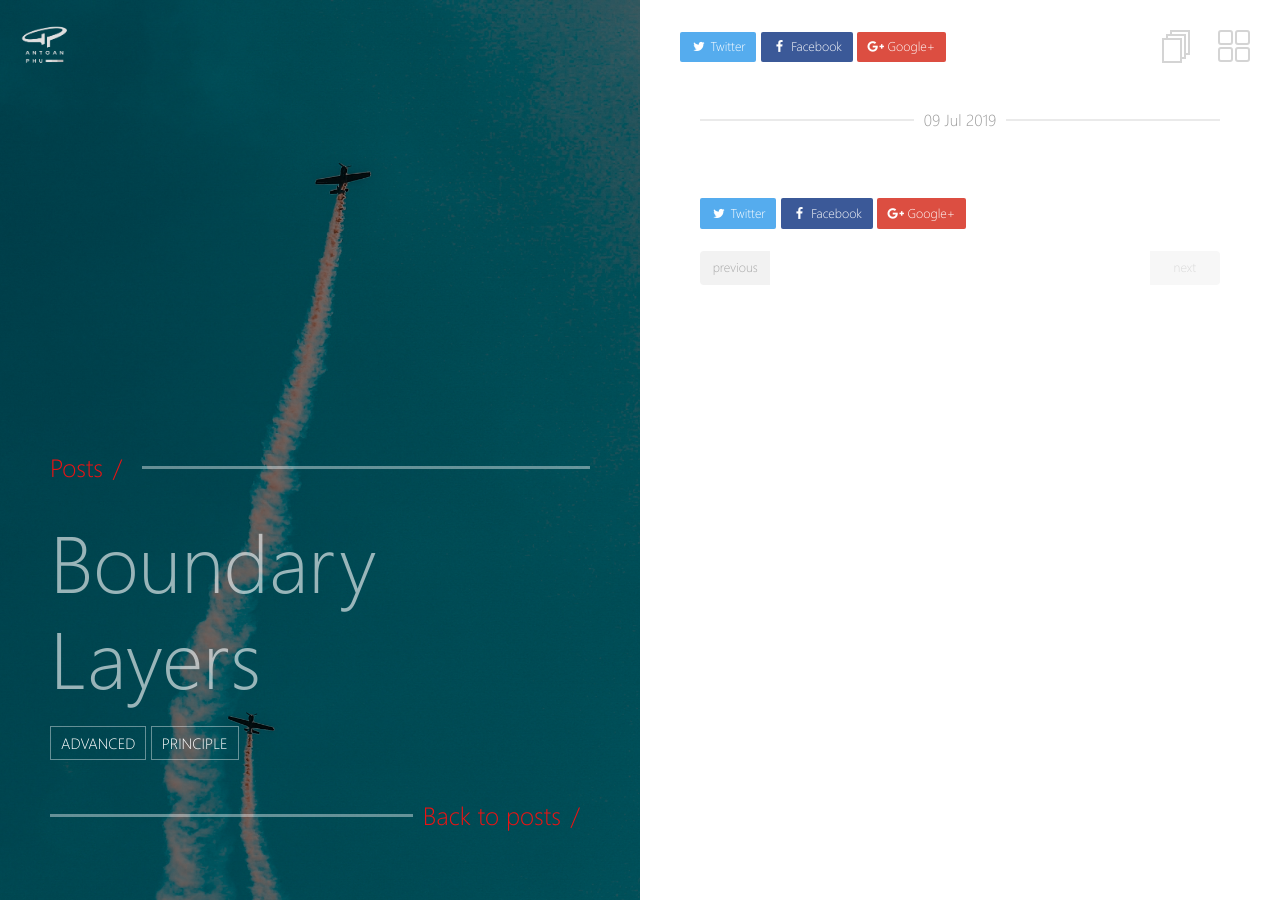
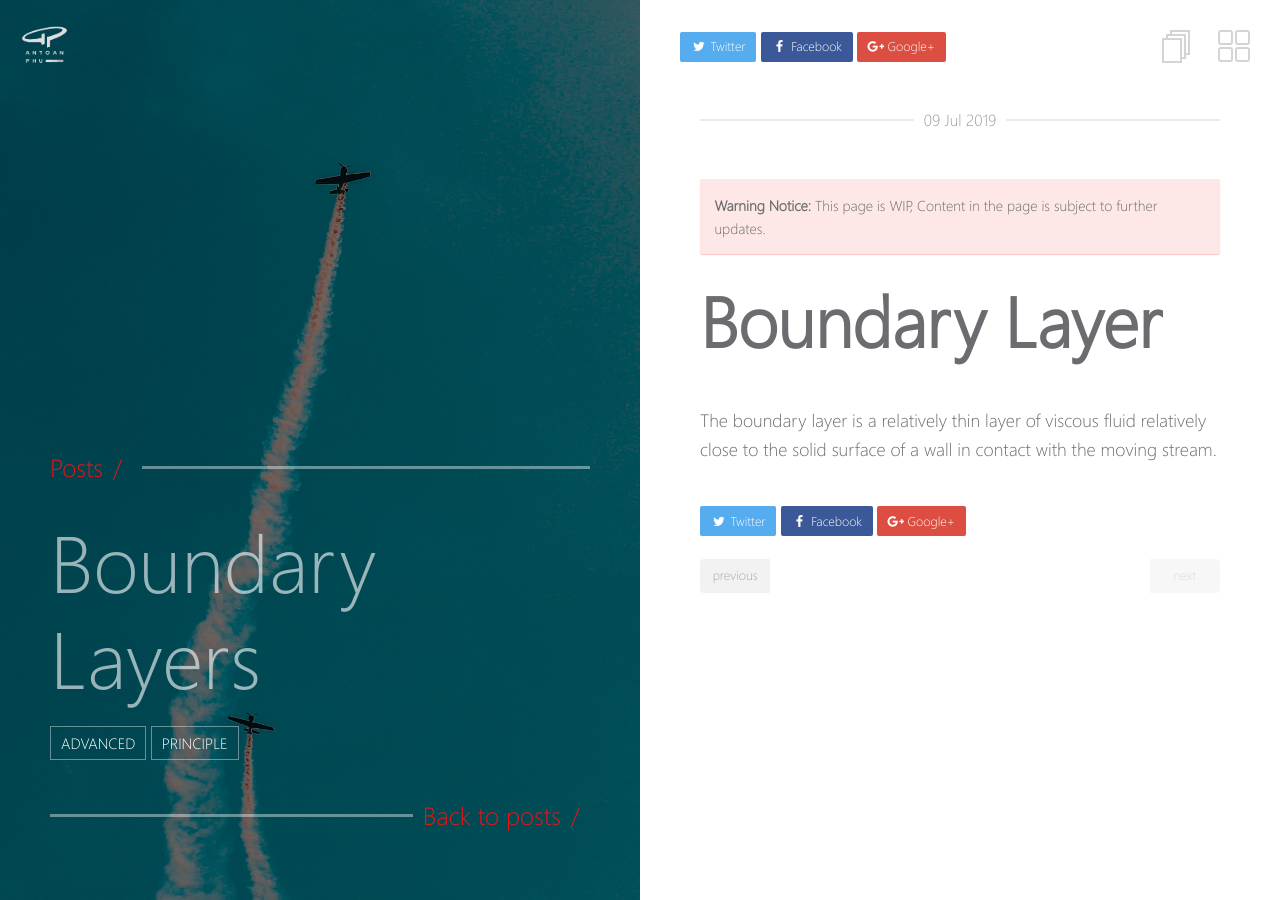
Before and after one commit to EXYZED/AerodynamicalCollective, a Jekyll site: the page built from _posts/2019-07-09-The-Boundary-Layer.md, in a window 1280 px wide. Built offline with Jekyll 4.4.1, drawn with Linux system fonts in a browser that asks for light colours.

Commit message:
Update 2019-07-09-The-Boundary-Layer.md

```diff
--- a/_posts/2019-07-09-The-Boundary-Layer.md
+++ b/_posts/2019-07-09-The-Boundary-Layer.md
@@ -7,3 +7,10 @@ tag:
 - Advanced
 - Principle
 ---
+
+**Warning Notice:** This page is WIP, Content in the page is subject to further updates.
+{: .notice_danger}
+
+# Boundary Layer
+
+The boundary layer is a relatively thin layer of viscous fluid relatively close to the solid surface of a wall in contact with the moving stream.
```
